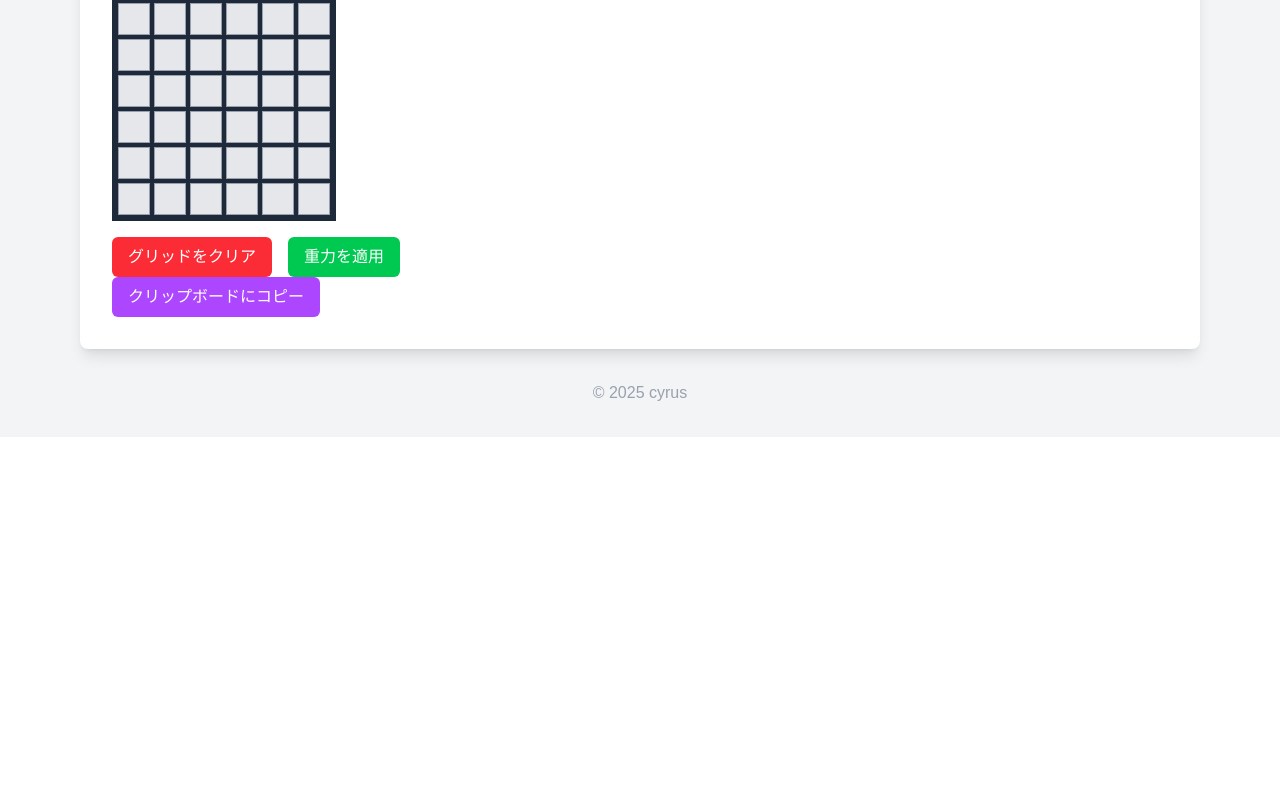
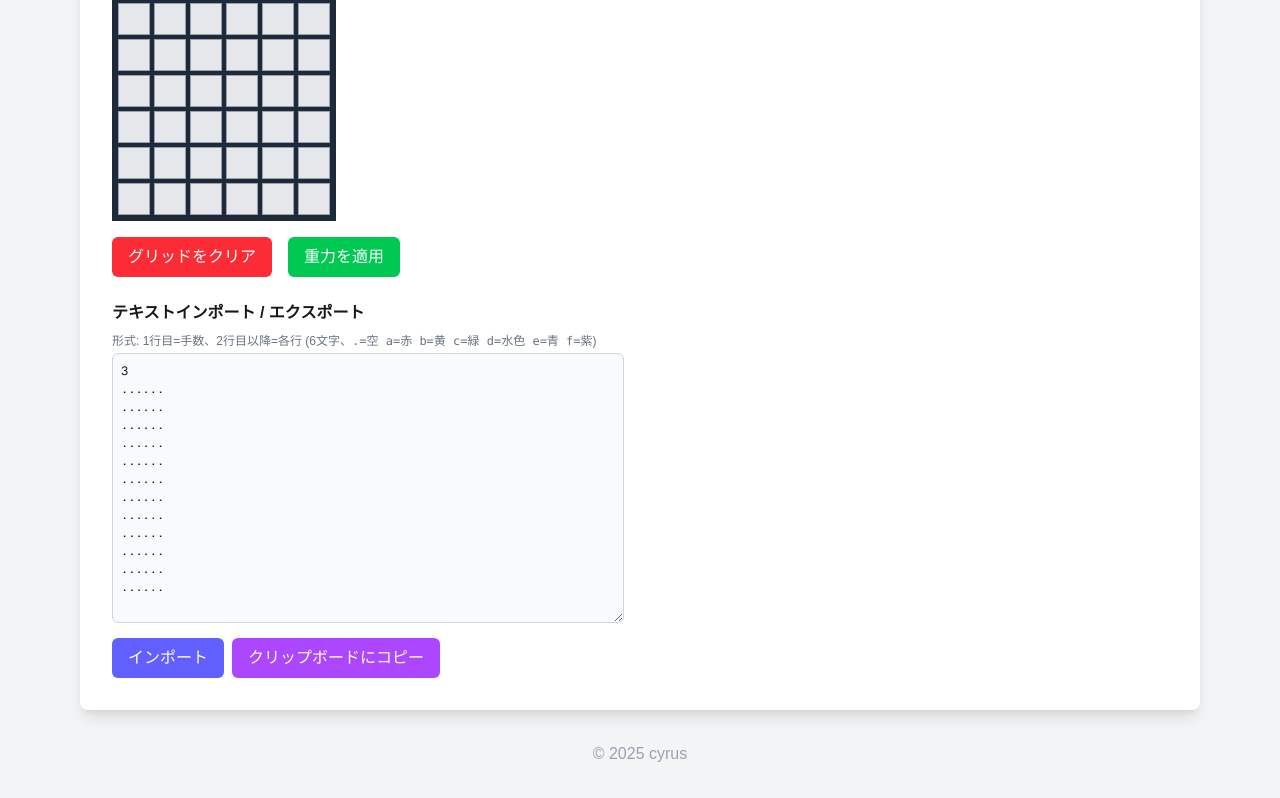
Before and after one commit to cyrus07424/panelDePonUtils, a Next.js app: page /puzzle in a window 1280 px wide. Shown: the part 627-1425 px from the top of the page. Before the commit the page ends 1064 px from the top, so only its background shows below. Built offline with nearby package versions, Linux system fonts and the light colour scheme.

Commit message:
feat: add text import/export to puzzle editor (compatible with foxcalculators format)
Agent-Logs-Url: https://github.com/cyrus07424/panelDePonUtils/sessions/f29d2d7c-922f-4345-9eaa-57b8829acb23

Co-authored-by: cyrus07424 <35634468+cyrus07424@users.noreply.github.com>

```diff
--- a/app/puzzle/page.tsx
+++ b/app/puzzle/page.tsx
@@ -1,6 +1,6 @@
 "use client";
 
-import { useState, useCallback } from "react";
+import { useState, useCallback, useEffect } from "react";
 import Link from "next/link";
 
 // Panel types for Panel de Pon
@@ -26,6 +26,29 @@ const PANEL_NAMES: Record<PanelType, string> = {
   pink: '青'
 };
 
+// Text import/export character mapping (compatible with https://tl.foxcalculators.com/miscellaneous/20378.html)
+// '.' = empty, 'a' = red (PanelType 'red'), 'b' = yellow, 'c' = green,
+// 'd' = blue (displayed as cyan), 'e' = pink (displayed as blue), 'f' = purple
+const PANEL_TO_CHAR: Record<PanelType, string> = {
+  empty: '.',
+  red: 'a',
+  yellow: 'b',
+  green: 'c',
+  blue: 'd',
+  pink: 'e',
+  purple: 'f',
+};
+
+const CHAR_TO_PANEL: Record<string, PanelType> = {
+  '.': 'empty',
+  'a': 'red',
+  'b': 'yellow',
+  'c': 'green',
+  'd': 'blue',
+  'e': 'pink',
+  'f': 'purple',
+};
+
 // Grid dimensions
 const GRID_WIDTH = 6;
 const GRID_HEIGHT = 12;
@@ -40,7 +63,7 @@ export default function PuzzleEditor() {
   const [solution, setSolution] = useState<string>('');
   const [isCalculating, setIsCalculating] = useState(false);
   const [moveCount, setMoveCount] = useState<number>(3);
-  const [exportText, setExportText] = useState<string>('');
+  const [importExportText, setImportExportText] = useState<string>('');
   const [copyMessage, setCopyMessage] = useState<string>('');
 
   // Handle cell click to place panel
@@ -58,6 +81,12 @@ export default function PuzzleEditor() {
     setGrid(Array(GRID_HEIGHT).fill(null).map(() => Array(GRID_WIDTH).fill('empty')));
     setSolution('');
   }, []);
+
+  // Auto-update importExportText whenever grid or moveCount changes
+  useEffect(() => {
+    const rows = grid.map(row => row.map(p => PANEL_TO_CHAR[p]).join(''));
+    setImportExportText([moveCount.toString(), ...rows].join('\n'));
+  }, [grid, moveCount]);
 
   // Basic gravity simulation - panels fall down
   const applyGravity = useCallback(() => {
@@ -147,30 +176,58 @@ export default function PuzzleEditor() {
     }, 500);
   }, [grid]);
 
-  // Export puzzle: copy to clipboard, fallback to textarea
-  const exportPuzzle = useCallback(() => {
-    const header = `手数: ${moveCount}\n`;
-    const separator = '+' + '----+'.repeat(GRID_WIDTH) + '\n';
-    const rows = grid.map((row, rowIndex) => {
-      const cells = row.map(panel => PANEL_NAMES[panel].padStart(3)).join('|');
-      return `|${cells}| 行${rowIndex + 1}`;
-    }).join('\n' + separator);
-    const text = header + separator + rows + '\n' + separator;
+  // Import grid from textarea text
+  const importFromText = useCallback(() => {
+    const lines = importExportText.trim().split('\n');
+    if (lines.length !== GRID_HEIGHT + 1) {
+      alert(`行数が不正です (${GRID_HEIGHT + 1}行必要です)`);
+      return;
+    }
 
+    const moves = parseInt(lines[0], 10);
+    if (isNaN(moves) || moves < 0 || moves > 100) {
+      alert('手数が不正です');
+      return;
+    }
+
+    const newGrid: PanelType[][] = [];
+    for (let rowIndex = 0; rowIndex < GRID_HEIGHT; rowIndex++) {
+      const line = lines[rowIndex + 1].trim();
+      if (line.length !== GRID_WIDTH) {
+        alert(`列数が不正です (${GRID_WIDTH}文字必要です)`);
+        return;
+      }
+      const row: PanelType[] = [];
+      for (let col = 0; col < GRID_WIDTH; col++) {
+        const c = line[col];
+        if (!(c in CHAR_TO_PANEL)) {
+          alert(`不正な文字: '${c}'`);
+          return;
+        }
+        row.push(CHAR_TO_PANEL[c]);
+      }
+      newGrid.push(row);
+    }
+
+    setMoveCount(moves);
+    setGrid(newGrid);
+  }, [importExportText]);
+
+  // Copy current textarea content to clipboard
+  const copyToClipboard = useCallback(() => {
     if (navigator.clipboard && navigator.clipboard.writeText) {
-      navigator.clipboard.writeText(text).then(() => {
-        setExportText('');
+      navigator.clipboard.writeText(importExportText).then(() => {
         setCopyMessage('クリップボードにコピーしました！');
         setTimeout(() => setCopyMessage(''), 3000);
       }).catch(() => {
-        setExportText(text);
-        setCopyMessage('');
+        setCopyMessage('コピーに失敗しました');
+        setTimeout(() => setCopyMessage(''), 3000);
       });
     } else {
-      setExportText(text);
-      setCopyMessage('');
+      setCopyMessage('クリップボードへのアクセスが許可されていません');
+      setTimeout(() => setCopyMessage(''), 3000);
     }
-  }, [grid, moveCount]);
+  }, [importExportText]);
 
   return (
     <div className="min-h-screen bg-gray-100 py-8">
@@ -270,27 +327,39 @@ export default function PuzzleEditor() {
                 >
                   重力を適用
                 </button>
-                <button
-                  onClick={exportPuzzle}
-                  className="px-4 py-2 bg-purple-500 text-white rounded-md hover:bg-purple-600 transition-colors"
-                >
-                  クリップボードにコピー
-                </button>
               </div>
-              {copyMessage && (
-                <p className="mt-2 text-sm text-green-600">{copyMessage}</p>
-              )}
-              {exportText && (
-                <div className="mt-2">
-                  <p className="text-sm text-gray-600 mb-1">以下のテキストを手動でコピーしてください:</p>
-                  <textarea
-                    readOnly
-                    value={exportText}
-                    className="w-full h-40 text-xs font-mono border border-gray-300 rounded-md p-2 bg-gray-50"
-                    onClick={e => e.currentTarget.select()}
-                  />
+
+              {/* Text import/export */}
+              <div className="mt-6">
+                <h3 className="text-base font-semibold mb-2">テキストインポート / エクスポート</h3>
+                <p className="text-xs text-gray-500 mb-1">
+                  形式: 1行目=手数、2行目以降=各行 (6文字、<code>.=空 a=赤 b=黄 c=緑 d=水色 e=青 f=紫</code>)
+                </p>
+                <textarea
+                  value={importExportText}
+                  onChange={e => setImportExportText(e.target.value)}
+                  rows={14}
+                  spellCheck={false}
+                  className="w-full text-xs font-mono border border-gray-300 rounded-md p-2 bg-gray-50 leading-normal"
+                />
+                <div className="flex gap-2 mt-2 items-center flex-wrap">
+                  <button
+                    onClick={importFromText}
+                    className="px-4 py-2 bg-indigo-500 text-white rounded-md hover:bg-indigo-600 transition-colors"
+                  >
+                    インポート
+                  </button>
+                  <button
+                    onClick={copyToClipboard}
+                    className="px-4 py-2 bg-purple-500 text-white rounded-md hover:bg-purple-600 transition-colors"
+                  >
+                    クリップボードにコピー
+                  </button>
+                  {copyMessage && (
+                    <span className="text-sm text-green-600">{copyMessage}</span>
+                  )}
                 </div>
-              )}
+              </div>
             </div>
 
             {/* Right side - Solution */}
@@ -321,8 +390,9 @@ export default function PuzzleEditor() {
                   <li>• 「手数を設定」で1手～5手のパズル難易度を選択</li>
                   <li>• 「重力を適用」でパネルを下に落とす</li>
                   <li>• 「パズルを解析」で3個以上の隣接する同色パネルを検出</li>
-                  <li>• 「クリップボードにコピー」でパズルをテキスト形式でコピー（非対応の場合はテキストエリアに表示）</li>
-                  <li>• パネルでポンのルールに従って連鎖を計画できます</li>
+                  <li>• グリッドを編集するとテキストエリアが自動更新されます</li>
+                  <li>• テキストエリアを編集して「インポート」をクリックするとグリッドに反映されます</li>
+                  <li>• テキスト形式は <a href="https://tl.foxcalculators.com/miscellaneous/20378.html" target="_blank" className="text-blue-500 hover:underline">Panel de Pon Puzzle Solver</a> と互換性があります</li>
                 </ul>
               </div>
             </div>
```
